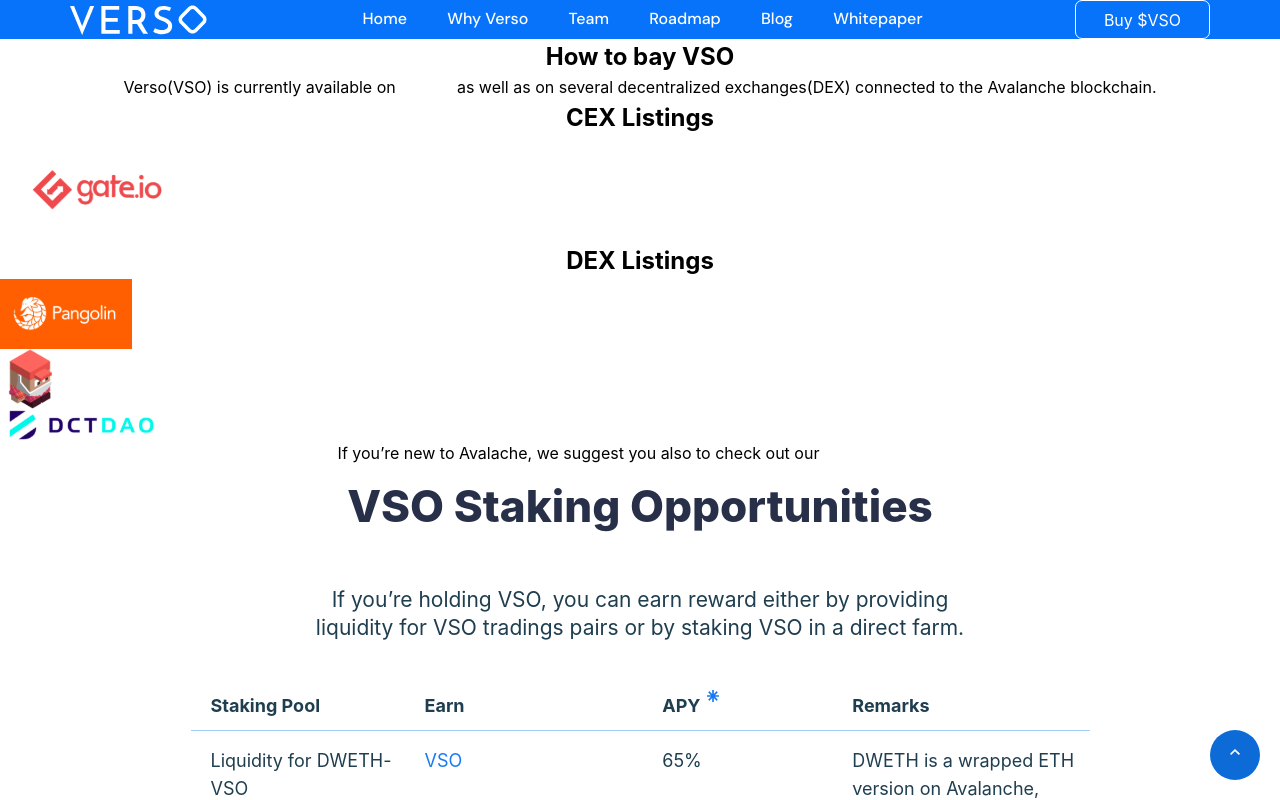
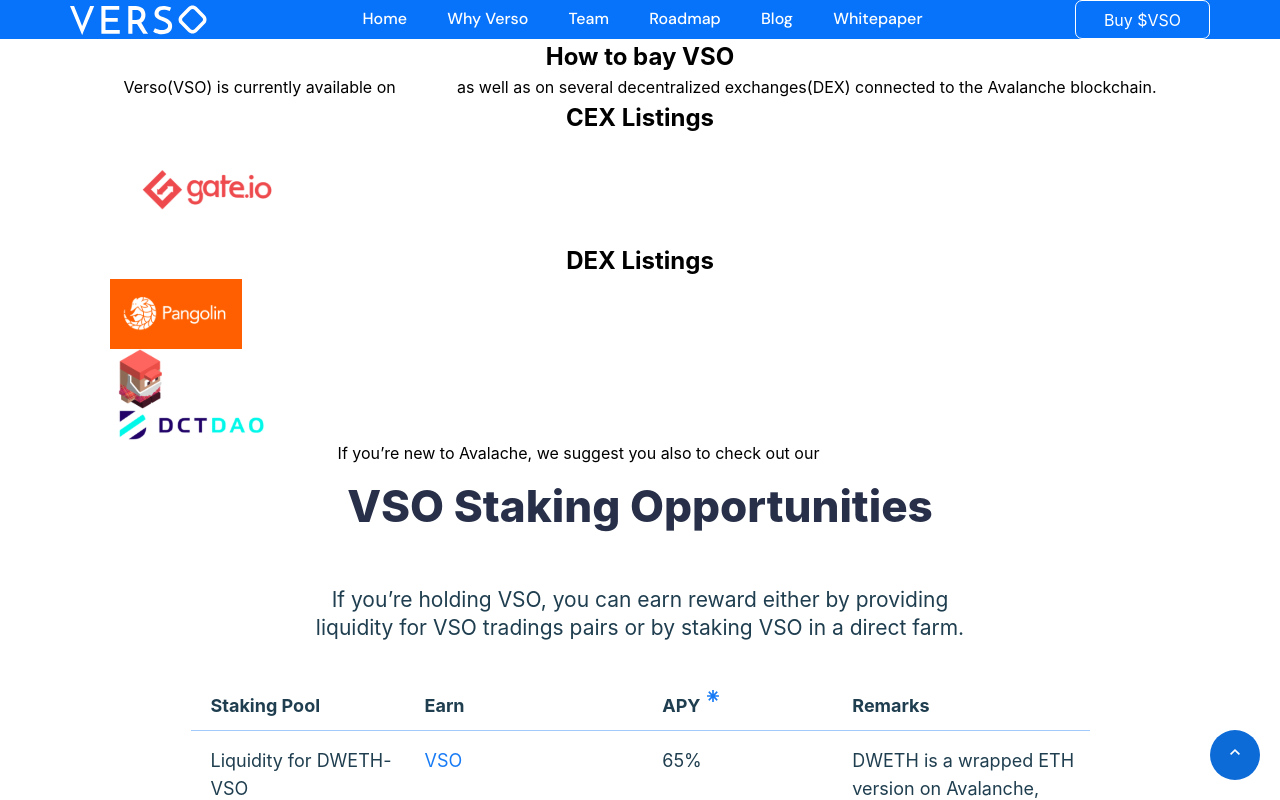
Before and after one commit to MikhailKolomoitsev/mentor-practice_verso, a React (Create React App) app: page / in a window 1280 px wide. Shown: the top 800 px of the page. Built offline with nearby package versions, Linux system fonts and the light colour scheme.

Commit message:
У нас не доделан герой и секция about

```diff
--- a/src/components/header/Header.jsx
+++ b/src/components/header/Header.jsx
@@ -6,7 +6,6 @@ const Header = ({ linksArr }) => {
   return (
     <header className={styles.header}>
       <div className={styles.container}>
-        {" "}
         <a href="/">
           <img src={logo} alt="SiteLogo" />
         </a>
--- a/src/components/hero/Hero.jsx
+++ b/src/components/hero/Hero.jsx
@@ -3,14 +3,16 @@ import dc from "../../images/DC.svg";
 import gate from "../../images/gate.svg";
 import pangolin from "../../images/pangolin.svg";
 import roblacts from "../../images/roblacts.svg";
+import Container from "../Container/Container";
 
 export const Hero = function () {
   return (
     <section>
+      <Container>
         <h1>How to bay VSO</h1>
         <p>
-        Verso(VSO) is currently available on <a href="/">Gate.io</a> as well as
-        on several decentralized exchanges(DEX) connected to the Avalanche
+          Verso(VSO) is currently available on <a href="/">Gate.io</a> as well
+          as on several decentralized exchanges(DEX) connected to the Avalanche
           blockchain.
         </p>
 
@@ -31,6 +33,7 @@ export const Hero = function () {
           If you’re new to Avalache, we suggest you also to check out our
           <a href="/">Reference Guide</a>
         </p>
+      </Container>
     </section>
   );
 };
```
Lines whose indentation alone changed are shown as unchanged.
